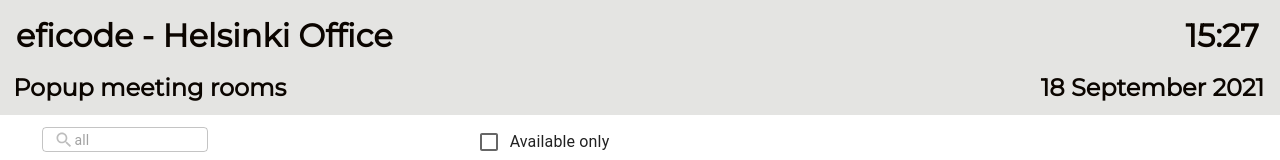
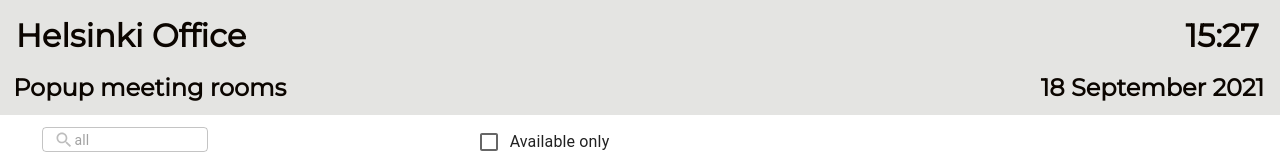
Before and after one commit to Popup-Meeting-Rooms-Project/Frontend, a React (Create React App) app: page / in a window 1280 px wide. Shown: the top 160 px of the page. Built offline with nearby package versions, Linux system fonts and the light colour scheme; no server answers.

Commit message:
Removed branding from Header.

```diff
--- a/src/components/Header.js
+++ b/src/components/Header.js
@@ -67,7 +67,7 @@
     return (
         <div id="top">
             <div id="top-row">
-                <h1 id="title">eficode - Helsinki Office</h1>
+                <h1 id="title">Helsinki Office</h1>
                 <h1 id="time">{time}</h1>
             </div>
             <div id="bottom-row">
```
